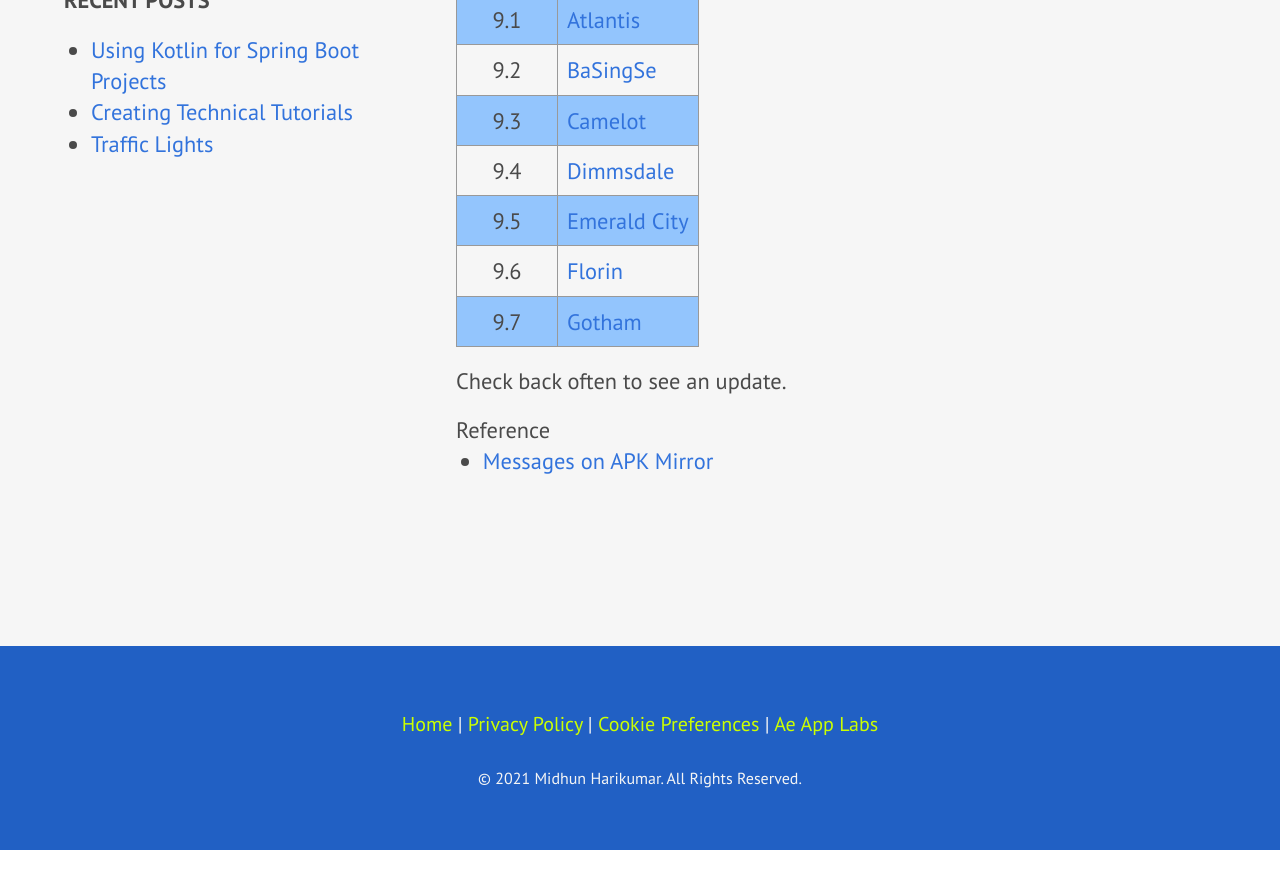
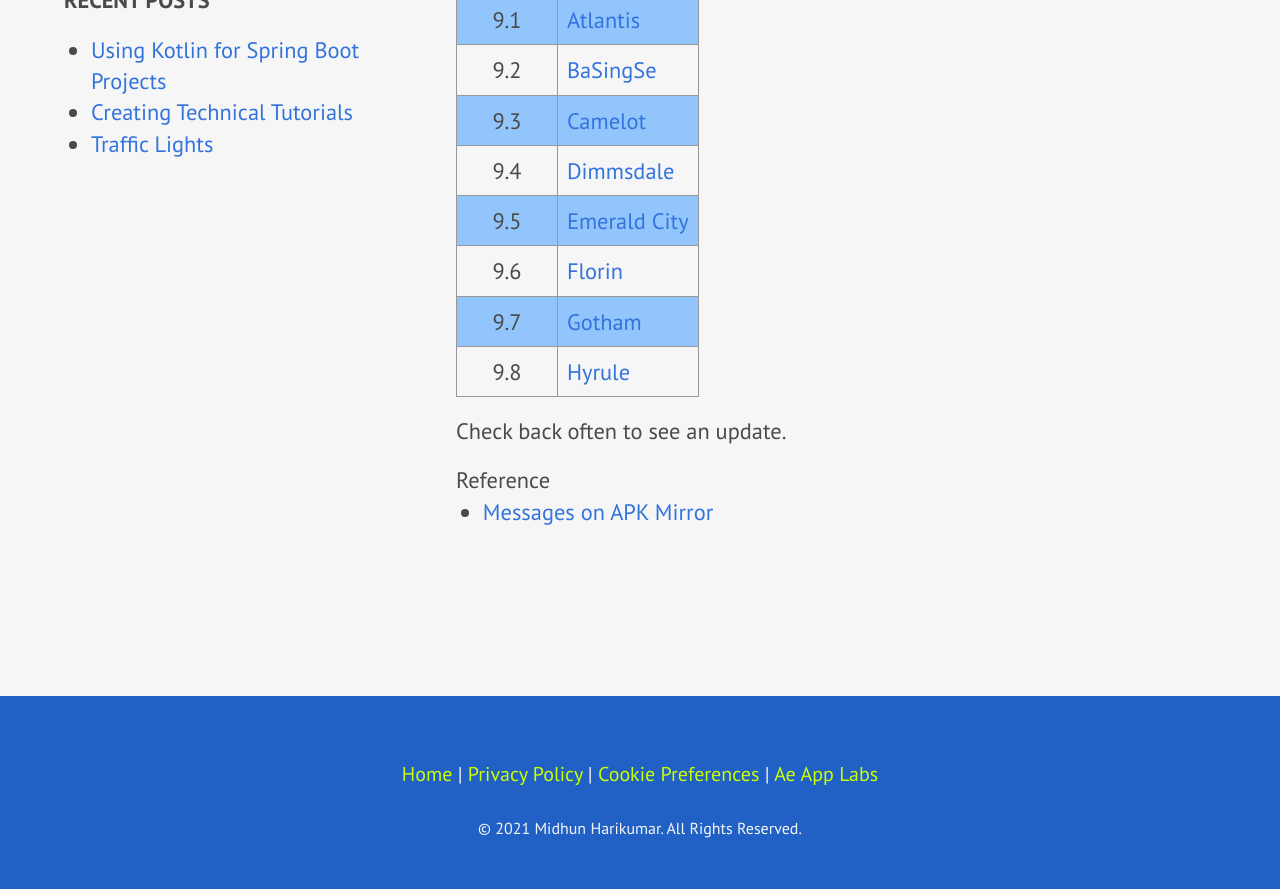
Before and after one commit to midhunhk/midhunhk.github.io, a Jekyll site: the page built from _posts/2021-08-26-android-messages-codenames.md, in a window 1280 px wide and 900 px high, scrolled down 749 px. Shown: the top 889 px of the window. Built offline with Jekyll 4.4.1, drawn with Linux system fonts in a browser that asks for light colours; nearby versions of some CDN libraries; comment, search, counter and statistics services are not loaded; a style sheet for code colours, icons or effects is not loaded; before the commit the page ends 1599 px from its top, so only the background shows below that.

Commit message:
update post

```diff
--- a/_posts/2021-08-26-android-messages-codenames.md
+++ b/_posts/2021-08-26-android-messages-codenames.md
@@ -22,6 +22,7 @@
 | 9.5     | [Emerald City](https://en.wikipedia.org/wiki/Emerald_City) |
 | 9.6     | [Florin](https://princessbride.fandom.com/wiki/Florin_City) |
 | 9.7     | [Gotham](https://en.wikipedia.org/wiki/Gotham_City) |
+| 9.8     | [Hyrule](https://zelda.fandom.com/wiki/Hyrule) |
 
 Check back often to see an update.
 
```
Also changed, not shown: 1 other file.
